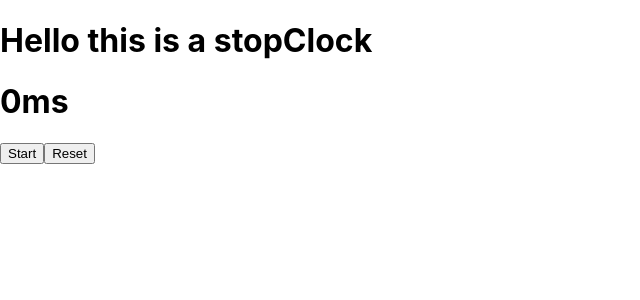
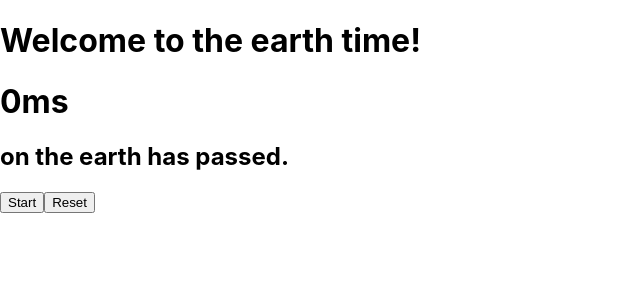
Before and after one commit to SvampK/proj1-Kesing, a React (Create React App) app: page / in a window 1280 px wide. Shown: the top 300 px of the page, without its empty margins (0-640 px from the left). Built offline with nearby package versions, Linux system fonts and the light colour scheme.

Commit message:
fix the timer logic
fix the timer logic

```diff
--- a/src/index.js
+++ b/src/index.js
@@ -46,12 +46,10 @@ class StopClock extends React.Component {
             on: false,
             // time: this.state.time
         });
-        this.stopClock();
+        clearInterval(this.timerTime);
+
     };
-    stopClock() {
-        this.setState({on: false});
-        clearInterval(this.timerTime);
-    }
+
     resetTimer = () => {
         this.setState({
             on: false,
@@ -63,16 +61,18 @@ class StopClock extends React.Component {
     };
     render() {
         return (
-            <div>
-                <h1>Hello this is a stopClock</h1>
-                <h1>{ms(this.state.time)}</h1>
-                {this.state.on
-                    ? <button onClick={this.stopTimer}>Stop</button>
-                    : <button onClick={this.startTimer}>Start</button>
+            <div className="container">
+                <h1 id="title">Welcome to the earth time!</h1>
+                <h1 id="time"> {ms(this.state.time)}</h1>
+                <h2 id="msg">on the earth has passed.</h2>
+                <div className="btnGroup">
+                    {this.state.on
+                        ? <button className="mainbtn" onClick={this.stopTimer}>Stop</button>
+                        : <button className="mainbtn" onClick={this.startTimer}>Start</button>
 
-                }
-                <button onClick={this.resetTimer}>Reset</button>
-                {/* <button onClick=()>{this.state.timeOn ? "Stop":"Start"}</button> */}
+                    }
+                    <button className="mainbtn" onClick={this.resetTimer}>Reset</button>
+                </div>
 
             </div>
         )
```
